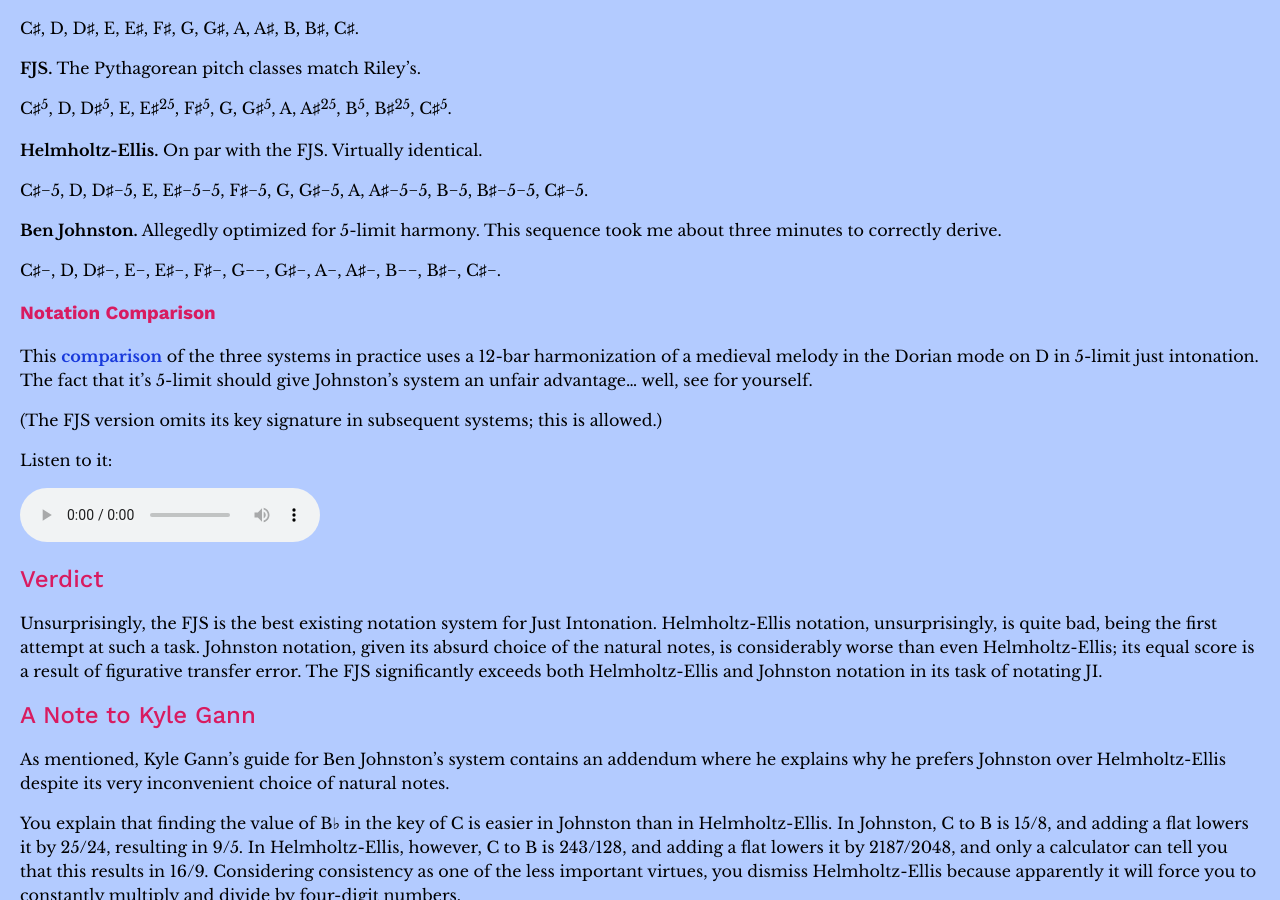
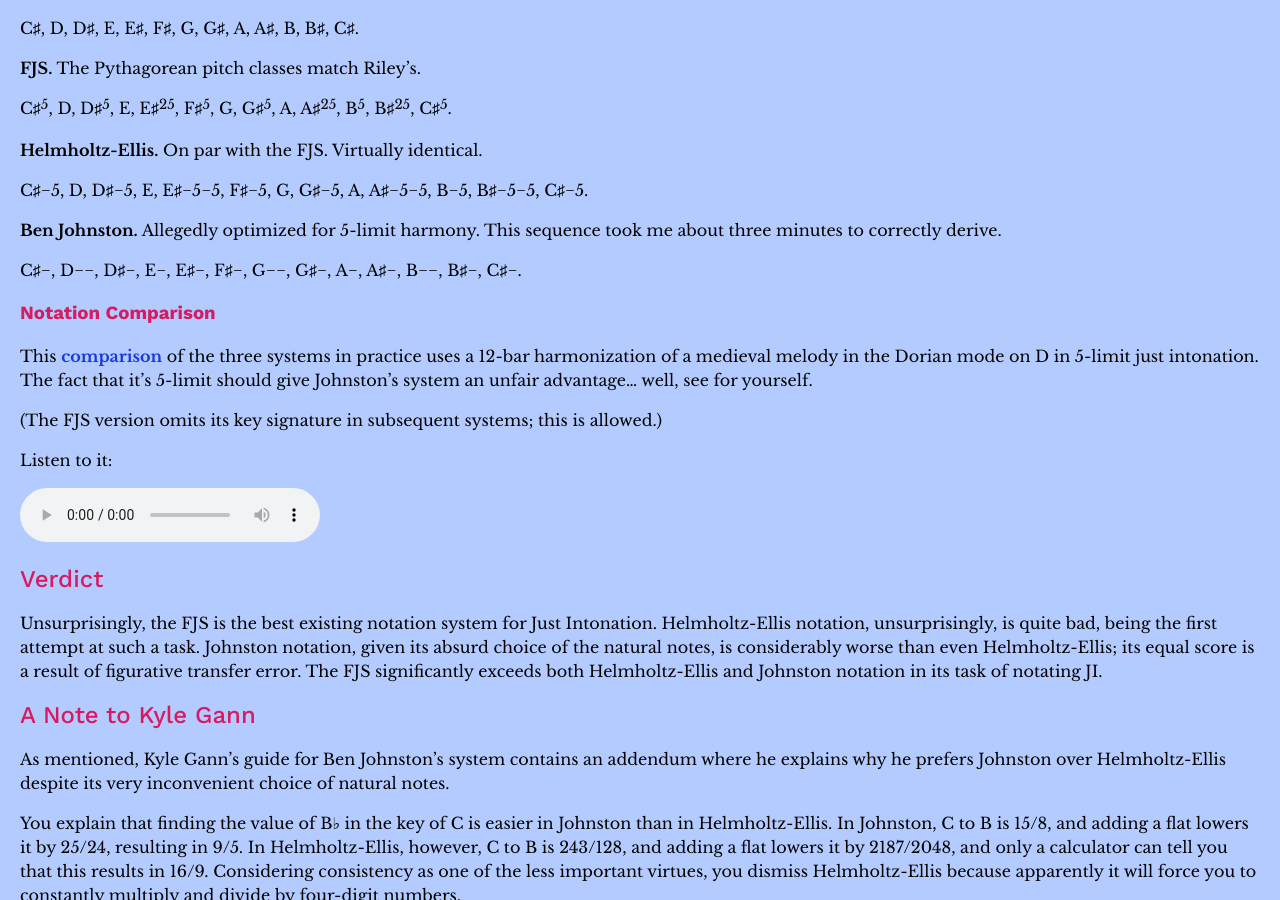
Before and after one commit to misotanni/misotanni.github.io, a Jekyll site: the page built from fjs/en/compare.md, in a window 1280 px wide and 900 px high, scrolled down 8164 px. Built offline with Jekyll 4.4.1, drawn with Linux system fonts in a browser that asks for light colours; our own code applies the rules of GitHub Pages for plain Markdown files; formulas are drawn with MathJax 3.

Commit message:
error in Johnston

```diff
--- a/fjs/en/compare.md
+++ b/fjs/en/compare.md
@@ -290,7 +290,7 @@ C♯−5, D, D♯−5, E, E♯−5−5, F♯−5, G, G♯−5, A, A♯−5−5,
 
 **Ben Johnston.** Allegedly optimized for 5-limit harmony. This sequence took me about three minutes to correctly derive.
 
-C♯−, D, D♯−, E−, E♯−, F♯−, G−−, G♯−, A−, A♯−, B−−, B♯−, C♯−.
+C♯−, D−−, D♯−, E−, E♯−, F♯−, G−−, G♯−, A−, A♯−, B−−, B♯−, C♯−.
 
 ### Notation Comparison
 
```
